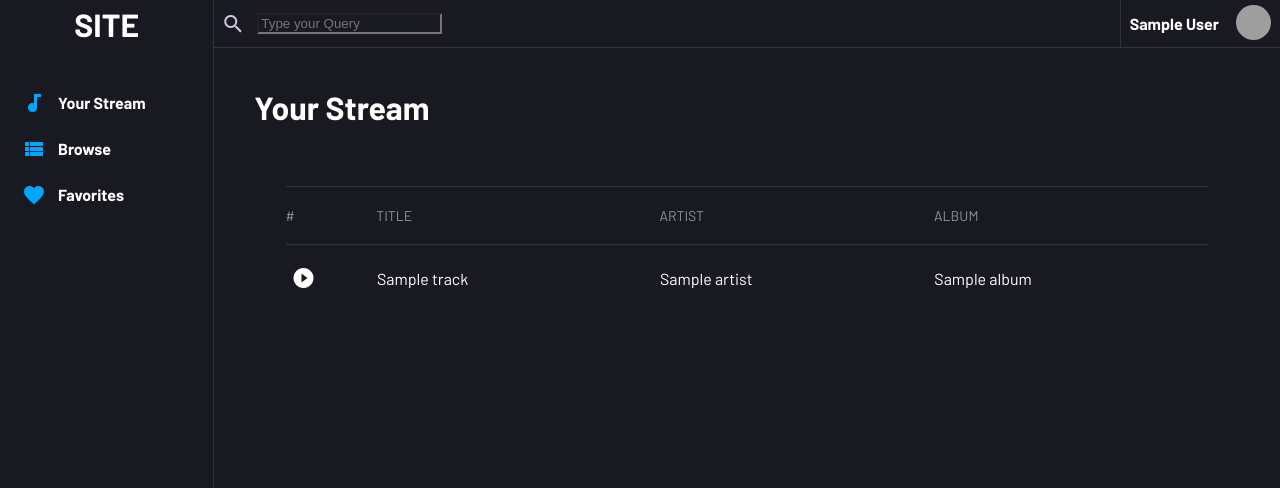
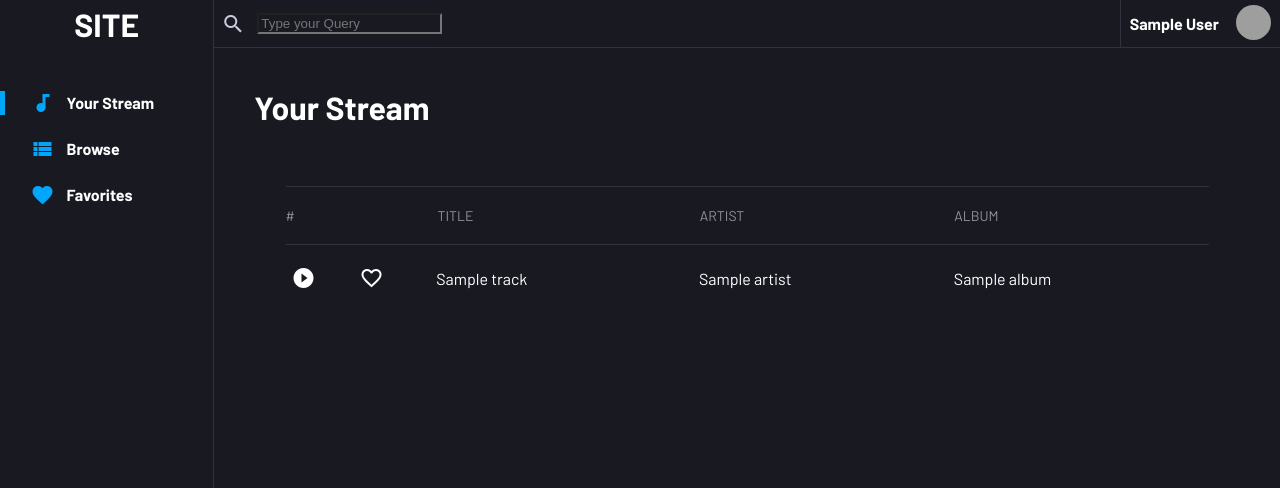
Before and after one commit to UzairQamarxyz/php-musicstreaming, a PHP site: page /php/template.php in a window 1280 px wide. Shown: the top 488 px of the page. Run offline with PHP 8.4, Linux system fonts and the light colour scheme; the visitor is signed in with stand-in values (Sample User, id 1); tables that the repository leaves empty or names only in its code hold one stand-in row (values such as "Sample post"); some libraries are stand-ins or nearby versions; grey boxes are pictures that could not be loaded.

Commit message:
basic favorite system added

```diff
--- a/js/player.js
+++ b/js/player.js
@@ -66,7 +66,6 @@ function play(location) {
 
 function loadTrack(track_location, artist, title, album_loc) {
     $("source").prop("src", track_location)
-    console.log(track_location + artist + title)
 
     document.getElementById("player-artist").innerHTML = artist + " - "
     document.getElementById("player-title").innerHTML = title
@@ -81,3 +80,19 @@ function loadTrack(track_location, artist, title, album_loc) {
     player.load()
     play()
 }
+
+function next() {}
+
+function favorite(track_id) {
+    $.ajax({
+        url: "../php/favorite.php",
+        type: "POST",
+        data: {
+            id: track_id
+        },
+        success: function(data) {
+             $("#datagrid").html(data);
+        }
+    })
+
+}
--- a/php/login.php
+++ b/php/login.php
@@ -38,6 +38,7 @@
                     $num_of_rows = $result->num_rows;
 
                     while ($row = $result->fetch_assoc()) {
+                        $user_id= $row["user_id"];
                         $user_name = $row["user_name"];
                         $user_email = $row["user_email"];
                         $user_password = $row["user_password"];
@@ -55,6 +56,7 @@
 
                             $_SESSION['loggedin'] = true;
 
+                            $_SESSION['id'] = $user_id;
                             $_SESSION['name'] = $user_name;
                             $_SESSION['email'] = $user_email;
                             $_SESSION['pfp'] = $user_pfp;
--- a/php/streams.php
+++ b/php/streams.php
@@ -4,12 +4,14 @@
 
     include "dbcon.php";
 ?>
+
 <p id="datagrid-heading">Your Stream</p>
 
 <!-- DATA CELLS -->
 <div id="datacells">
     <div id="datacells-heading">
-        <span class="track-number">#</span>
+        <span class="track-number track-no">#</span>
+        <span class="track-number track-fav"></span>
         <span class="track-title">TITLE</span>
         <span class="track-artist">ARTIST</span>
         <span class="track-album">ALBUM</span>
@@ -26,6 +28,7 @@
             echo <<<EOL
             <div class="datacells-tracks">
                 <button class="material-icons track-number" onclick="loadTrack('$row[track_loc]', '$row[artist_name]', '$row[track_title]', '$row[album_loc]')">play_circle_filled</button>
+                <button class="material-icons favorite" onclick="favorite('$row[track_id]')")">favorite_border</button>
                 <span class="track-title">$row[track_title]</span>
                 <span class="track-artist">$row[artist_name]</span>
                 <span class="track-album">$row[album_name]</span>
--- a/php/template.php
+++ b/php/template.php
@@ -21,7 +21,6 @@
 
     <link href="https://fonts.googleapis.com/icon?family=Material+Icons" rel="stylesheet">
     <link href="https://fonts.googleapis.com/css2?family=Barlow:ital,wght@0,100;0,200;0,300;0,400;0,500;0,600;0,700;0,800;0,900;1,100;1,200;1,300;1,400;1,500;1,600;1,700;1,800;1,900&display=swap" rel="stylesheet">
-    <script src="typeahead.min.js"></script>
 
 </head>
 
@@ -38,7 +37,7 @@
 
     <div id="searchbar">
         <i id="search-icon" class="material-icons operator">search</i>
-        <input type="text" name="typeahead" class="typeahead tt-query" autocomplete="off" spellcheck="false" placeholder="Type your Query" />
+        <input type="text" id="search-text" autocomplete="off" spellcheck="false" placeholder="Type your Query" />
     </div>
 
     <div id="profile-bar">
@@ -74,9 +73,10 @@
         </audio>
         <div id="controls">
             <button id="prev" class="material-icons operator">skip_previous</button>
-            <button id="playpause" class="material-icons operator paused" onclick="play()">play_arrow</button>
+            <button id="playpause" class="material-icons operator paused" data-current="" onclick="play()">play_arrow</button>
             <button id="next" class="material-icons operator" onclick="next()">skip_next</button>
         </div>
+
         <div id="player-trackbox">
             <div id="player-info">
                 <span id="player-artist"></span>
@@ -93,6 +93,9 @@
 <script>
 
 $('#datagrid').load('<?=$_SESSION['current'];?>');
+    $('#streams-page').css("border-left","5px solid #00a6fb")
+    $('#browse-page').css("border-left","5px solid transparent")
+    $('#favorite-page').css("border-left","5px solid transparent")
 
 $('#drp-profile').click(function(){
     $('#datagrid').load('profile.php')
@@ -102,17 +105,47 @@ $('#settings').click(function(){
 })
 $('#streams-page').click(function(){
     $('#datagrid').load('streams.php')
+    $('#streams-page').css("border-left","5px solid #00a6fb")
+    $('#browse-page').css("border-left","5px solid transparent")
+    $('#favorite-page').css("border-left","5px solid transparent")
 })
 $('#browse-page').click(function(){
     $('#datagrid').load('browse.php')
+    $('#streams-page').css("border-left","5px solid transparent")
+    $('#browse-page').css("border-left","5px solid #00a6fb")
+    $('#favorite-page').css("border-left","5px solid transparent")
 })
 $('#favorite-page').click(function(){
     $('#datagrid').load('favorite.php')
+    $('#streams-page').css("border-left","5px solid transparent")
+    $('#browse-page').css("border-left","5px solid transparent")
+    $('#favorite-page').css("border-left","5px solid #00a6fb")
 })
 $(".browse-artist").click(function (){
     $('#datagrid').load('artist.php')
 })
 
+
+
+$("#search-text").on("keyup", function(){
+
+    var searched_item = $(this).val();
+    console.log(searched_item)
+
+    $("#datagrid").hide();
+
+    $.ajax({
+        url: "search.php",
+        type: "POST",
+        data: {search: searched_item},
+        success: function(data){
+             $("#datagrid").show();
+             $("#datagrid").html(data);
+        }
+    })
+});
+
+
 </script>
 </body>
 
--- a/styles/streams.css
+++ b/styles/streams.css
@@ -28,16 +28,30 @@
     border-top: 1px solid #32323d;
 }
 
-#datacells-heading > span {
+#datacells-heading>span {
     color: #92929d;
     font-size: 14px;
 }
 
-.datacells-tracks > span,
-.datacells-tracks > button,
-#datacells-heading > span {
+.track-number {
+    margin-right: 15px;
+}
+
+.favorite {
+    margin-right: 30px;
+}
+
+.datacells-tracks>span,
+#datacells-heading>span {
     margin-right: 35px;
     text-align: start;
+}
+
+.track-no {
+    margin-right: 15px !important;
+}
+.track-fav {
+    margin-right: 35px !important;
 }
 
 .datacells-tracks {
@@ -50,15 +64,18 @@
     align-items: center;
 }
 
-.track-number {
+.track-number,
+.favorite {
     width: 6.5%;
     border: none;
     text-align: left;
 }
+
 .track-number:focus {
     border: none;
     outline: none;
 }
+
 .track-title {
     width: 29%;
 }
--- a/styles/universal/sidebar.css
+++ b/styles/universal/sidebar.css
@@ -15,7 +15,7 @@
 }
 
 #list-div {
-  margin: 20% 0 0 22px;
+  margin: 20% 0 0 0;
 }
 
 #list {
@@ -27,6 +27,8 @@
   display: flex;
   align-items: center;
   margin-bottom: 22px;
+  padding-left: 12%;
+  border-left: 5px solid transparent;
   text-decoration: none;
 }
 
```
Also changed, not shown: php/favorite.php (added, +16 -0 lines), php/search.php (added, +27 -0 lines). Lines whose indentation alone changed are shown as unchanged.
